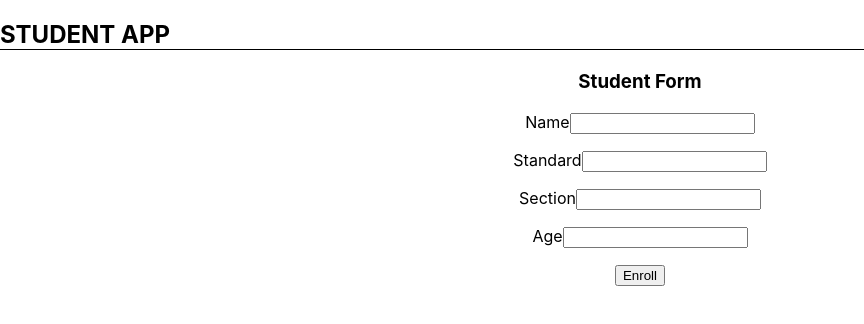
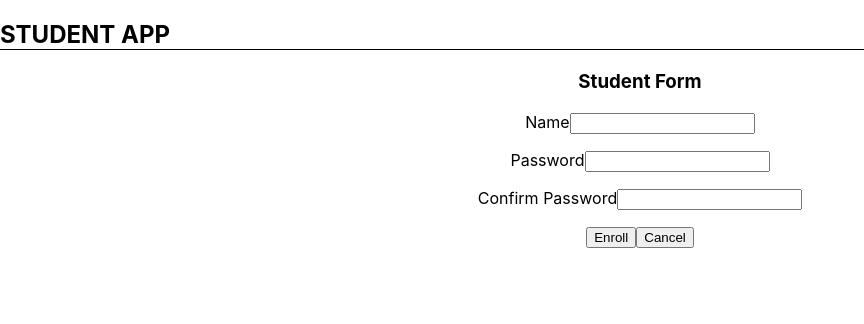
Before and after one commit to dhana-vel/React-Students-Test-App, a React (Create React App) app: page /signup in a window 1280 px wide. Shown: the top 324 px of the page, without its empty margins (0-864 px from the left). Built offline with nearby package versions, Linux system fonts and the light colour scheme.

Commit message:
signup changes

```diff
--- a/src/modules/signup/signup.js
+++ b/src/modules/signup/signup.js
@@ -5,10 +5,15 @@ class Signup extends React.Component {
     constructor(prop) {
         super(prop);
         this.signupSubmit = this.signupSubmit.bind(this);
+        this.cancelSignup = this.cancelSignup.bind(this);
+    }
+    cancelSignup() {
+        this.props.history.push('/login');
     }
     signupSubmit() {
-        this.props.history.push('/login');
+
     }
+
     render() {
         return (
             <div>
@@ -18,18 +23,15 @@ class Signup extends React.Component {
                     <input type="text"/>
                 </p>
                 <p>
-                    <label>Standard</label>
-                    <input type="text"/>
+                    <label>Password</label>
+                    <input type="password"/>
                 </p>
                 <p>
-                    <label>Section</label>
-                    <input type="text"/>
-                </p>
-                <p>
-                    <label>Age</label>
-                    <input type="text"/>
+                    <label>Confirm Password</label>
+                    <input type="password"/>
                 </p>
                 <input type="button" onClick={this.signupSubmit} value="Enroll" />
+                <input type="button" onClick={this.cancelSignup} value="Cancel" />
             </div>
         );
     }
```
